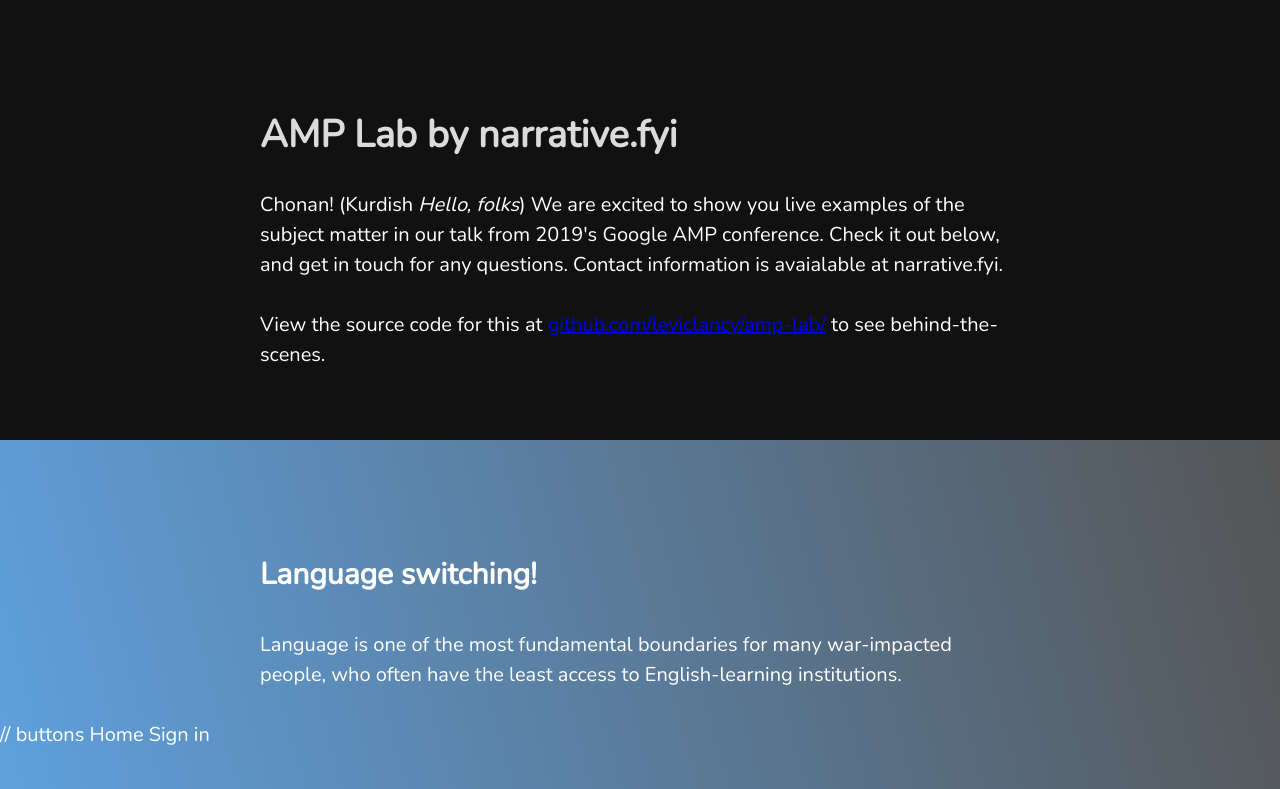
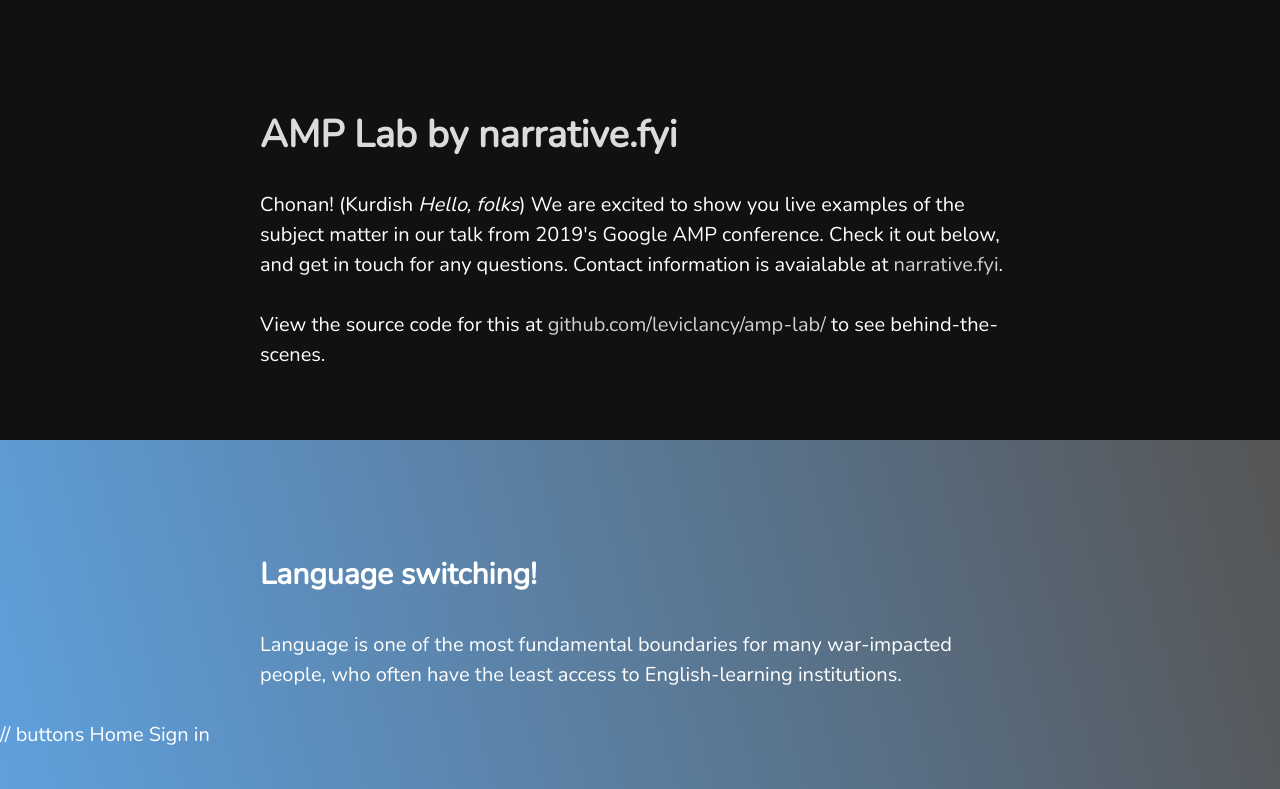
Before and after one commit to leviclancy/amp-lab, a PHP site: page / in a window 1280 px wide. Shown: the top 789 px of the page. Run offline with PHP 8.4, Linux system fonts and the light colour scheme; some libraries are stand-ins or nearby versions.

Commit message:
Update style.css

```diff
--- a/style.css
+++ b/style.css
@@ -21,6 +21,12 @@ h1, h2, p {
 
 p {
   margin: 30px auto;
+  }
+
+a {
+  color: inherit;
+  text-decoration: inherit;
+  opacity: 0.8;
   }
 
 h1 {
```
